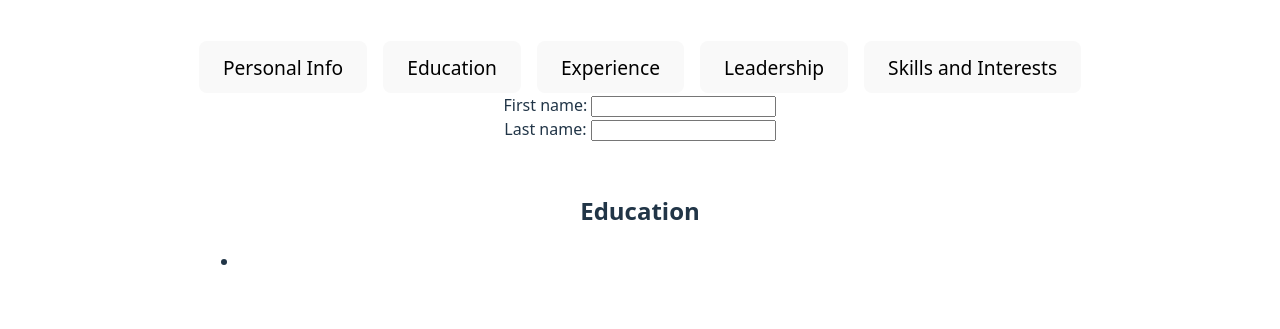
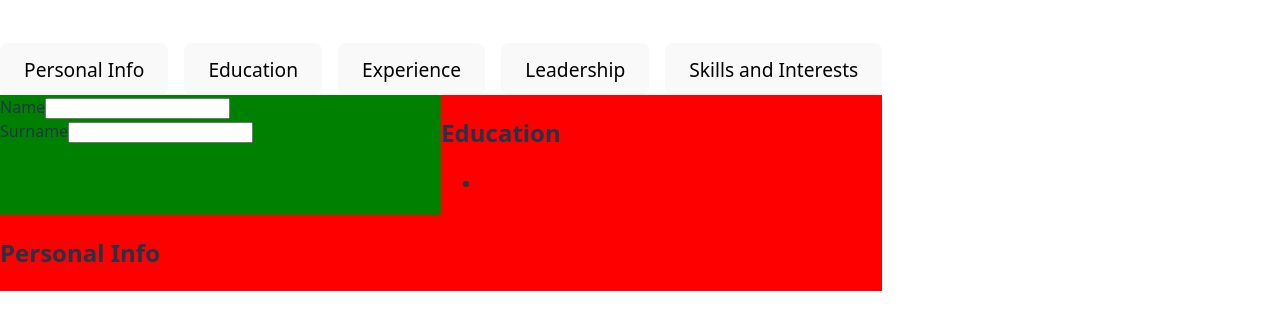
Before and after one commit to angelycontrerasr/CV-Maker, a React (Vite) app: page / in a window 1280 px wide. Shown: the part 233-562 px from the top of the page. Built offline with nearby package versions, Linux system fonts and the light colour scheme.

Commit message:
made the PersonalInfoInput.jsx and discovered that styles only work if i call the classes on the app file

```diff
--- a/src/App.css
+++ b/src/App.css
@@ -1,9 +1,4 @@
-#root {
-  max-width: 1280px;
-  margin: 0 auto;
-  padding: 2rem;
-  text-align: center;
-}
+
 
 .logo {
   height: 6em;
@@ -56,4 +51,25 @@
 
 .mainDiv {
   display: grid;
+  grid-template-columns: repeat(2, 1fr);
 }
+.eduInput {
+  grid-area: 1/1
+}
+.eduDisplay {
+  grid-area: 2/2
+}
+.NewButton {
+  height: 5rem;
+}
+.mainDiv {
+  background-color: red;
+}
+
+.eduInput {
+  background-color: blue;
+}
+
+.personalInfoInput {
+  background-color: green;
+}
--- a/src/App.jsx
+++ b/src/App.jsx
@@ -1,4 +1,4 @@
-import { useState } from 'react';
+import {use, useState} from 'react';
 
 import './App.css';
 import WorkInput from "./components/WorkInput.jsx";
@@ -7,6 +7,7 @@ import { EducationInput } from "./components/EducationInput.jsx";
 import PersonalInfoInput from "./components/PersonalInfoInput.jsx"
 import DisplayEducationInput from "./components/DisplayEducationInput.jsx";
 import NewEducationButton from "./components/NewEducationButton.jsx";
+import DisplayPersonalInfoInput from "./components/DisplayPersonalInfoInput.jsx";
 const options = [
     { id: 0, name: 'Personal Info' },
     { id: 1, name: 'Education' },
@@ -39,7 +40,13 @@ export default function App() {
             edulevel: '',
         }
     ]);
-
+    const [userPersonalInfo, setUserPersonalInfo] = useState([
+    {
+        id: 1,
+        personalName: '',
+        personalSurname: '',
+    }
+    ]);
     const [selectedId] = useState(1);
     const [selectedCategory, setSelectedCategory] = useState(options[0]); // 👈
 
@@ -52,7 +59,7 @@ export default function App() {
             />
             <div className="mainDiv">
             {selectedCategory.name === 'Education' && (
-                <>
+                <div className="eduInput">
                     {userEducation.map(entry => (
                         <EducationInput
                             key={entry.id}
@@ -62,7 +69,7 @@ export default function App() {
                         />
                     ))}
                     <NewEducationButton userEducation={userEducation} setUserEducation={setUserEducation} />
-                </>
+                </div>
             )}
 
             {selectedCategory.name === 'Experience' && (
@@ -72,19 +79,25 @@ export default function App() {
                     id={selectedId}
                 />
             )}
+            <div className="personalInfoInput">
+            {selectedCategory.name === 'Personal Info' && (
+                <PersonalInfoInput
+                    userPersonalInfo={userPersonalInfo}
+                    setUserPersonalInfo={setUserPersonalInfo}
+                    id={selectedId}
+                />
+            )}
+            </div>
 
-            {selectedCategory.name === 'Personal Info' && (
-                <PersonalInfoInput />
-            )}
-
-            {selectedCategory.name === 'Leadership' && (
-                <p className="text-center">👑 Leadership Input Coming Soon...</p>
+                {selectedCategory.name === 'Leadership' && (
+                    <p className="text-center">👑 Leadership Input Coming Soon...</p>
             )}
 
             {selectedCategory.name === 'Skills and Interests' && (
                 <p className="text-center">🎯 Skills and Interests Coming Soon...</p>
             )}
             <DisplayEducationInput education={userEducation} />
+            <DisplayPersonalInfoInput personalInfo={userPersonalInfo[0]} />
             </div>
         </div>
     );
--- /dev/null
+++ b/src/components/DisplayPersonalInfoInput.jsx
@@ -0,0 +1,9 @@
+export default function DisplayPersonalInfoInput({ personalInfo }) {
+    return (
+        <section>
+            <h2>Personal Info</h2>
+            <p>{personalInfo.personalName}</p>
+            <p>{personalInfo.personalSurname}</p>
+        </section>
+    );
+}
--- a/src/components/EducationInput.jsx
+++ b/src/components/EducationInput.jsx
@@ -13,7 +13,7 @@ const educationFields = [
 
 export function EducationInput({ userEducation, setUserEducation, id }) {
     return (
-        <div className="eduInput">
+        <div >
             <DynamicFormSection
                 items={userEducation}
                 setItems={setUserEducation}
--- a/src/components/NewEducationButton.jsx
+++ b/src/components/NewEducationButton.jsx
@@ -15,7 +15,7 @@ export default function NewEducationButton({ userEducation, setUserEducation })
     };
 
     return (
-        <button onClick={handleClick}>
+        <button className="NewButton" onClick={handleClick}>
             ➕ New Education Section
         </button>
     );
--- a/src/components/PersonalInfoInput.jsx
+++ b/src/components/PersonalInfoInput.jsx
@@ -1,37 +1,21 @@
-import { useState } from 'react';
-export default function InfoForm() {
-    const [firstName, setFirstName] = useState('');
-    const [lastName, setLastName] = useState('');
+// /components/EducationInput.js
+import { DynamicFormSection } from './DynamicFormSection';
 
-    const fullName = firstName + ' ' + lastName;
+// Configuración de los campos para la educación
+const personalInfoFields = [
+    { label: 'Name', name: 'personalName', type: 'text' },
+    { label: 'Surname', name: 'personalSurname', type: 'text' },
+];
 
-    function handleFirstNameChange(e) {
-        setFirstName(e.target.value);
-    }
-
-    function handleLastNameChange(e) {
-        setLastName(e.target.value);
-    }
-
+export  default function PersonalInfoInput({ userPersonalInfo, setUserPersonalInfo, id }) {
     return (
-        <>
-            <label>
-                First name:{' '}
-                <input
-                    value={firstName}
-                    onChange={handleFirstNameChange}
-                />
-            </label>
-            <label>
-                Last name:{' '}
-                <input
-                    value={lastName}
-                    onChange={handleLastNameChange}
-                />
-            </label>
-            <p>
-               <b>{fullName}</b>
-            </p>
-        </>
+        <div >
+            <DynamicFormSection
+                items={userPersonalInfo}
+                setItems={ setUserPersonalInfo}
+                id={id}
+                fields={personalInfoFields}
+            />
+        </div>
     );
 }
```
